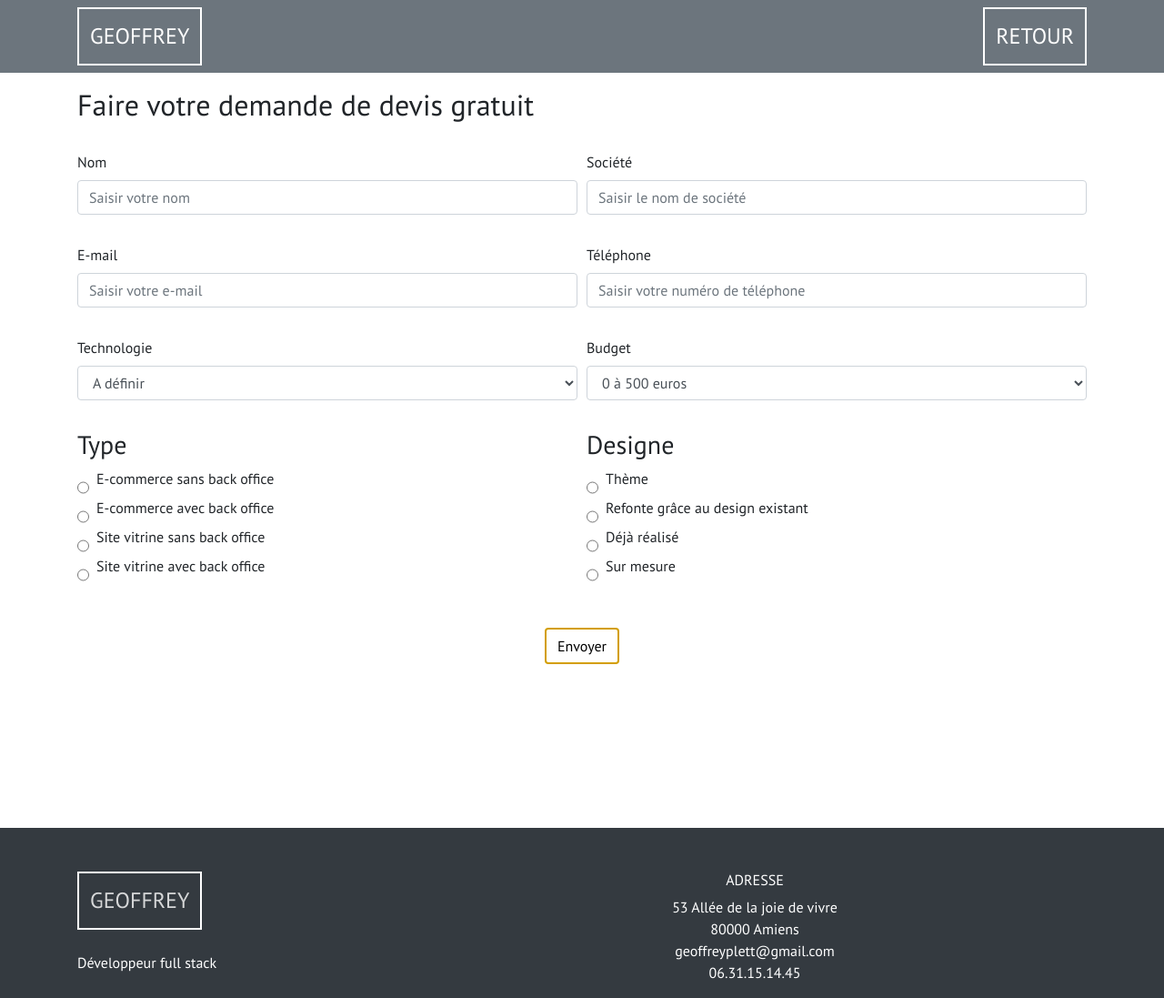
After one commit to GeoffreyPlet/portfolio, a PHP site: page /page/devis.php in a window 1280 px wide. The commit adds this page. Shown: the whole page at 91% size. Run offline with PHP 8.4, Linux system fonts and the light colour scheme.

Commit message:
Devis formulaire + php

```diff
--- a/Portfolio/css/style.css
+++ b/Portfolio/css/style.css
@@ -210,28 +210,14 @@ footer a:hover{
 }
 /* FIN Class footer */
 
-/* DEBUT modal */
-    /* DEBUT modal devis */
-    #modal-devis .cadre{
 
-        color: #000;
+/* DEBUT page devis */
+#page-devis .form-row{
+    margin-top: 2rem;
+}
+
+    input[type=radio]{
+        position: relative;
+        top: 6px;
     }
-    #modal-devis .cadre:hover{
-        cursor: pointer;
-        background-color: #000;
-        color: #fff;
-    }
-    #modal-devis h2{
-        font-size: 22px;
-    }
-    #modal-devis h3{
-        font-size: 1.17em;
-    }
-    #modal-devis .form-check-label{
-        font-size: 11px;
-    }
-    #modal-devis .mt-4 p{
-        font-size: 12px;
-    }
-    /* FIN modal devis */
-/* FIN modal */
+/* FIN page devis */
--- /dev/null
+++ b/Portfolio/page/devis.php
@@ -0,0 +1,333 @@
+<!DOCTYPE html>
+<html lang="fr">
+<head>
+<meta charset="UTF-8">
+    <title>Geoffrey Plet - Developpeur freelance, Amiens.</title>
+    <meta name="description" content="Développement de site web - Front & Back.">
+    <meta name="viewport" content="width=device-width, initial-scale=1, maximum-scale=1, user-scalable=no">
+    <meta name="keywords" content="site internet, web, application web, développement, hébergement web, développement web, symfony, wordpress, magento, prestashop, intégration web, freelance">
+    <meta name="author" content="Geoffrey Plet">
+    <meta property="og:site_name" content="Geoffrey Plet">
+    <meta property="og:title" content="Geoffrey Plet - Developpeur freelance, Amiens.">
+    <meta property="og:description" content="Développement de site web - Front & Back.">
+    <meta property="og:image" content="./img/back.jpg">
+    <meta property="og:url" content="https://geoffreyplet.com/">
+    <link rel="icon" type="image/x-icon" href="./img/back.jpg">
+    <link rel="stylesheet" href="../css/style.css">
+    <link href="https://fonts.googleapis.com/css2?family=PT+Sans&display=swap" rel="stylesheet">
+    <link rel="stylesheet" href="https://stackpath.bootstrapcdn.com/bootstrap/4.4.1/css/bootstrap.min.css" integrity="sha384-Vkoo8x4CGsO3+Hhxv8T/Q5PaXtkKtu6ug5TOeNV6gBiFeWPGFN9MuhOf23Q9Ifjh" crossorigin="anonymous">
+</head>
+<body>
+
+    <!-- DEBUT Header -->
+        <header id="accueil">
+
+            <!-- DEBUT nav -->
+            <nav class="navbar navbar-expand-lg navbar-light bg-transparent" id="nav" style="background-color:rgb(108, 117, 125) !important">
+                <div class="container">
+                    <div class="cadre text-uppercase my-logo my-color-hover">
+                        <a href="../index.php">
+                            geoffrey
+                        </a>
+                    </div>
+                    <div class="cadre text-uppercase my-logo my-color-hover">
+                        <a href="../index.php">
+                            retour
+                        </a>
+                    </div>
+                </div>
+
+            </nav>
+            <!-- FIN nav -->
+        </header>
+    <!-- DEBUT Header -->
+
+    <!-- DEBUT MAIN  -->
+        <main class="pt-5">
+            <div class="container mt-5" id="page-devis">
+                <h2>Faire votre demande de devis gratuit</h2>
+                <form method="POST">
+
+                    <!-- DEBUT ROW 2 INPUT -->
+                        <div class="form-row">
+
+                            <!-- DEBUT INPUT NOM -->
+                                <div class="col">
+                                    <label for="name">Nom</label>
+                                    <input class="form-control" type="text" placeholder="Saisir votre nom" id="name" name="name">
+                                </div>
+                            <!-- FIN INPUT NOM -->
+
+                            <!-- DEBUT INPUT SOCIETE -->
+                                <div class="col">
+                                    <label for="societe">Société</label>
+                                    <input class="form-control" type="text" placeholder="Saisir le nom de société" id="societe" name="societe">
+                                </div>
+                            <!-- FIN INPUT SOCIETE -->
+
+                        </div>
+                    <!-- FIN ROW 2 INPUT -->
+
+                    <!-- DEBUT ROW 2 INPUT -->
+                        <div class="form-row">
+
+                            <!-- DEBUT INPUT E-MAIL -->
+                                <div class="col">
+                                    <label for="mail">E-mail</label>
+                                    <input class="form-control" type="text" placeholder="Saisir votre e-mail" id="mail" name="mail">
+                                </div>
+                            <!-- FIN INPUT E-MAIL -->
+
+                            <!-- DEBUT INPUT TELEPHONE -->
+                                <div class="col">
+                                    <label for="telephone">Téléphone</label>
+                                    <input class="form-control" type="text" placeholder="Saisir votre numéro de téléphone" id="telephone" name="phone">
+                                </div>
+                            <!-- FIN INPUT TELEPHONE -->
+
+                        </div>
+                    <!-- FIN ROW 2 INPUT -->
+
+                    <!-- DEBUT ROW 2 SELECT -->
+                        <div class="form-row">
+
+                            <!-- DEBUT SELECT TECHONOLOGIE -->
+                            <div class="col">
+                                <label for="technologie">Technologie</label>
+                                <select name="techno" id="technologie" class="form-control">
+                                    <option selected>
+                                        A définir
+                                    </option>
+                                    <option >
+                                        Vuejs
+                                    </option>
+                                    <option >
+                                        Symfony
+                                    </option>
+                                    <option >
+                                        Wordpress
+                                    </option>
+                                </select>
+                            </div>
+                            <!-- FIN SELECT TECHONOLOGIE -->
+
+                             <!-- DEBUT SELECT BUDGET -->
+                            <div class="col">
+                                <label for="budget">Budget</label>
+                                <select name="budget" id="budget" class="form-control">
+                                    <option  selected>
+                                        0 à 500 euros
+                                    </option>
+                                    <option >
+                                        500 à 1000 euros
+                                    </option>
+                                    <option >
+                                        1000 à 2000 euros
+                                    </option>
+                                    <option >
+                                        2000 à 5000 euros
+                                    </option>
+                                    <option >
+                                    Plus de 5000 euros
+                                    </option>
+                                </select>
+                            </div>
+                            <!-- FIN SELECT BUDGET -->
+                        </div>
+                    <!-- FIN ROW 2 SELECT -->
+
+                    <div class="form-row">
+                        <div class="col">
+                            <h3>Type</h3>
+                            <div class="d-flex flex-column">
+
+                                <div class="d-flex">
+                                    <input type="radio" name="type">
+                                    <label class="pl-2" for="">E-commerce sans back office</label>
+                                </div>
+
+                                <div class="d-flex">
+                                    <input type="radio" name="type">
+                                    <label class="pl-2" for="">E-commerce avec back office</label>
+                                </div>
+
+                                <div class="d-flex">
+                                    <input type="radio" name="type">
+                                    <label class="pl-2" for="">Site vitrine sans back office</label>
+                                </div>
+
+                                <div class="d-flex">
+                                    <input type="radio" name="type">
+                                    <label class="pl-2" for="">Site vitrine avec back office</label>
+                                </div>
+                            </div>
+                        </div>
+                        <div class="col">
+                           <h3>Designe</h3>
+                           <div class="d-flex flex-column">
+                                <div class="d-flex">
+                                    <input type="radio" name="design">
+                                    <label class="pl-2" for="">Thème</label>
+                                </div>
+                                <div class="d-flex">
+                                    <input type="radio" name="design">
+                                    <label class="pl-2" for="">Refonte grâce au design existant</label>
+                                </div>
+                                <div class="d-flex">
+                                    <input type="radio" name="design">
+                                    <label class="pl-2" for="">Déjà réalisé</label>
+                                </div>
+                                <div class="d-flex">
+                                    <input type="radio" name="design">
+                                    <label class="pl-2" for="">Sur mesure</label>
+                                </div>
+                            </div>
+                        </div>
+                    </div>
+                    <div class="text-center mt-5">
+                        <button class="btn my-btn-color"><span style="color: #000;">Envoyer</span> </button>
+                    </div>
+                </form>
+            </div>
+        </main>
+    <!-- FIN MAIN  -->
+
+    <!-- DEBUT footer -->
+    <footer class="bg-dark pt-5" style="margin-top : 180px;">
+        <section class="container">
+            <div class="row text-white">
+                <div class="col-lg-4">
+                    <div class=" text-uppercase my-logo">
+                       <a href="#accueil">geoffrey</a>
+                    </div>
+                    <p class="pt-4">
+                        Développeur full stack
+                    </p>
+                </div>
+                <div class="col-lg-8 text-center">
+                    <h3 class="text-uppercase">Adresse</h3>
+                    <ul class="d-flex justify-content-around flex-column">
+                        <li>53 Allée de la joie de vivre</li>
+                        <li>80000 Amiens</li>
+                        <li>geoffreyplett@gmail.com</li>
+                        <li>06.31.15.14.45</li>
+                    </ul>
+                </div>
+            </div>
+        </section>
+
+
+
+
+
+    </footer>
+    <!-- FIN footer -->
+
+    <?php
+            if (isset($_POST) && !empty($_POST)){
+
+
+
+
+                // Test fonction mail();
+
+
+
+                // *** A configurer
+
+
+
+                $to    = "geoffreyplett@gmail.com";
+
+
+
+                // adresse MAIL OVH liée à l’hébergement.
+
+                $from  = $_POST["mail"];
+
+
+
+                ini_set("SMTP", "smtp.geoffreyplet.com");   // Pour les hébergements mutualisés Windows de OVH
+
+
+
+                // *** Laisser tel quel
+
+
+
+                $JOUR  = date("Y-m-d");
+
+                $HEURE = date("H:i");
+
+
+
+                $Subject = ''.$_POST['chois'].' - '.$JOUR.' '.$HEURE.'';
+
+
+
+                $mail_Data = "";
+
+                $mail_Data .= "<html> \n";
+
+                $mail_Data .= "<head> \n";
+
+                $mail_Data .= "<title> Demande de projet </title> \n";
+
+                $mail_Data .= "</head> \n";
+
+                $mail_Data .= "<body> \n";
+
+
+
+                $mail_Data .= ''.$_POST['nom'].', '.$_POST['societe'].': <b>'.$Subject.'</b> <br>';
+
+                $mail_Data .= "<br> \n";
+
+                $mail_Data .= 'Un client vous a contacté pour un projet de technologie'.$_POST["techno"].'<br>';
+                $mail_Data .= 'Avec un budget de : '.$_POST["budget"].'<br>';
+                $mail_Data .= 'De type : '.$_POST["type"].'<br>';
+                $mail_Data .= 'De design : '.$_POST["design"].'<br>';
+
+                $mail_Data .= "</body> \n";
+
+                $mail_Data .= "</HTML> \n";
+
+
+
+                $headers  = "MIME-Version: 1.0 \n";
+
+                $headers .= "Content-type: text/html; charset=iso-8859-1 \n";
+
+                $headers .= "From: $from  \n";
+
+                $headers .= "Disposition-Notification-To: $from  \n";
+
+
+
+                // Message de Priorité haute
+
+                // -------------------------
+
+                $headers .= "X-Priority: 1  \n";
+
+                $headers .= "X-MSMail-Priority: High \n";
+
+
+
+                $CR_Mail = TRUE;
+
+
+
+                $CR_Mail = @mail ($to, $Subject, $mail_Data, $headers);
+
+            }
+
+        ?>
+
+
+    <script src="https://ajax.googleapis.com/ajax/libs/jquery/3.5.1/jquery.min.js"></script>
+
+
+<script src="https://stackpath.bootstrapcdn.com/bootstrap/4.4.1/js/bootstrap.min.js" integrity="sha384-wfSDF2E50Y2D1uUdj0O3uMBJnjuUD4Ih7YwaYd1iqfktj0Uod8GCExl3Og8ifwB6" crossorigin="anonymous"></script>
+</body>
+</html>
```
Also changed, not shown: Portfolio/index.php (+2 -8 lines), Portfolio/page/tarif.html (deleted).
